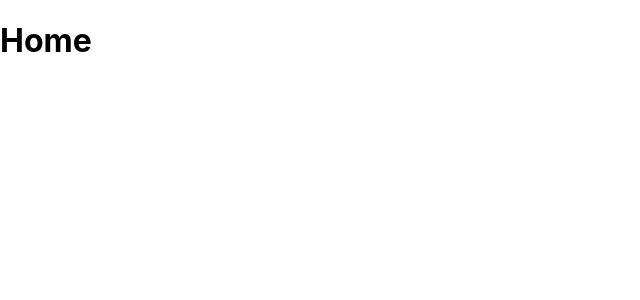
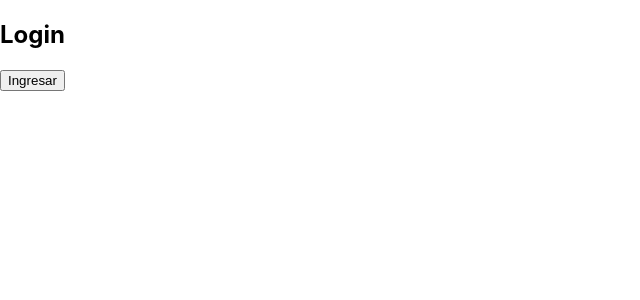
Before and after one commit to adrian1426/ReactJS_Rutas-protegidas-dujedev, a React (Create React App) app: page / in a window 1280 px wide. Shown: the top 300 px of the page, without its empty margins (0-640 px from the left). Built offline with nearby package versions, Linux system fonts and the light colour scheme; the HTML template or start-up script is replaced by a standard one.

Commit message:
creando componente ProtectedRoute

```diff
--- a/src/App.js
+++ b/src/App.js
@@ -1,12 +1,13 @@
 import { BrowserRouter, Routes, Route, Navigate } from 'react-router-dom';
 import Product from './components/Product';
+import LoginPage from './pages/LoginPage';
 import ProductsPage from './pages/ProductsPage';
 
 function App() {
   return (
     <BrowserRouter>
       <Routes>
-        <Route path='/' element={<h1>Home</h1>} />
+        <Route path='/' element={<LoginPage />} />
         <Route path='/products' element={<ProductsPage />} />
         <Route path='/products/:id' element={<Product />} />
         <Route path='/cart' element={<h1>Carrito de compra</h1>} />
--- /dev/null
+++ b/src/pages/LoginPage.js
@@ -0,0 +1,12 @@
+import React from 'react';
+
+const LoginPage = () => {
+  return (
+    <div>
+      <h2>Login</h2>
+      <button>Ingresar</button>
+    </div>
+  );
+};
+
+export default LoginPage;
```
Also changed, not shown: src/router/ProtectedRoute.js (added, +16 -0 lines).
